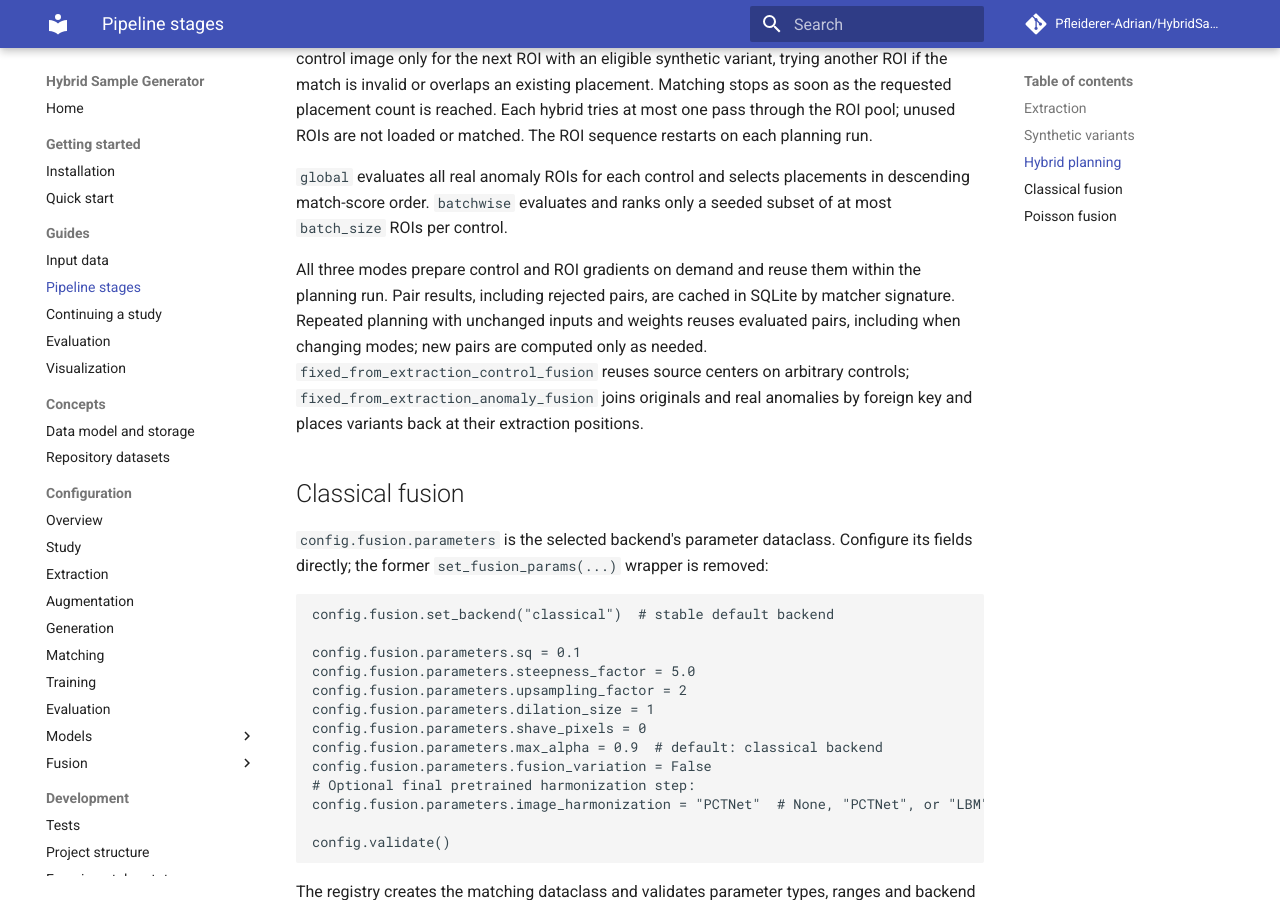
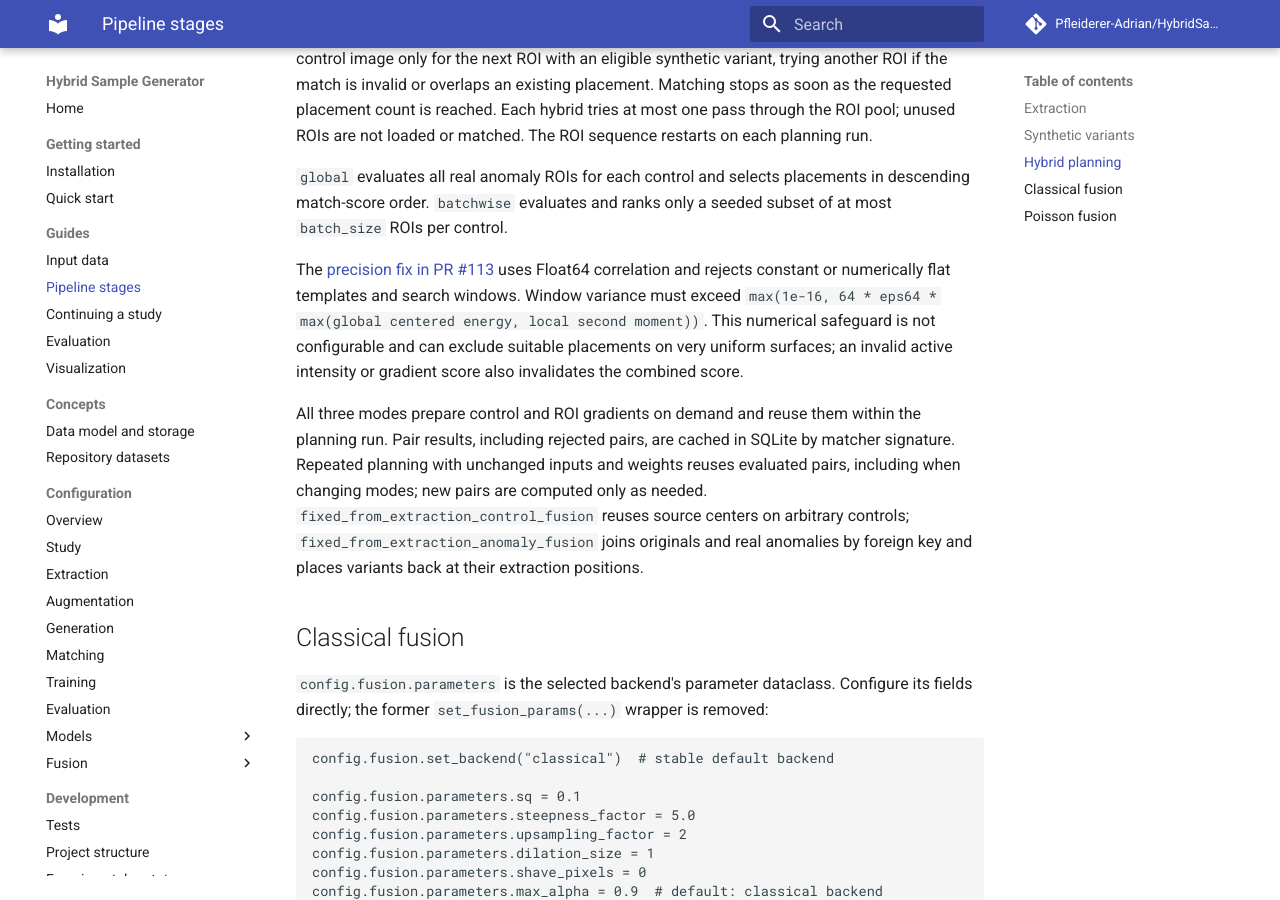
Before and after one commit to Pfleiderer-Adrian/HybridSampleGeneration, an MkDocs documentation site: the page built from docs/guides/pipeline.md, in a window 1280 px wide and 900 px high, scrolled down 1776 px. Built offline with MkDocs 1.6.1 and Material for MkDocs 9.7.7, drawn with Linux system fonts in a browser that asks for light colours; comment, search, counter and statistics services are not loaded.

Commit message:
add precision warning

```diff
--- a/docs/guides/pipeline.md
+++ b/docs/guides/pipeline.md
@@ -75,6 +75,13 @@ are not loaded or matched. The ROI sequence restarts on each planning run.
 `global` evaluates all real anomaly ROIs for each control and selects placements
 in descending match-score order. `batchwise` evaluates and ranks only a seeded
 subset of at most `batch_size` ROIs per control.
+
+The [precision fix in PR #113](https://github.com/Pfleiderer-Adrian/HybridSampleGeneration/pull/113)
+uses Float64 correlation and rejects constant or numerically flat templates and
+search windows. Window variance must exceed `max(1e-16, 64 * eps64 *
+max(global centered energy, local second moment))`. This numerical safeguard is
+not configurable and can exclude suitable placements on very uniform surfaces;
+an invalid active intensity or gradient score also invalidates the combined score.
 
 All three modes prepare control and ROI gradients on demand and reuse them
 within the planning run. Pair results, including rejected pairs, are cached in
```
